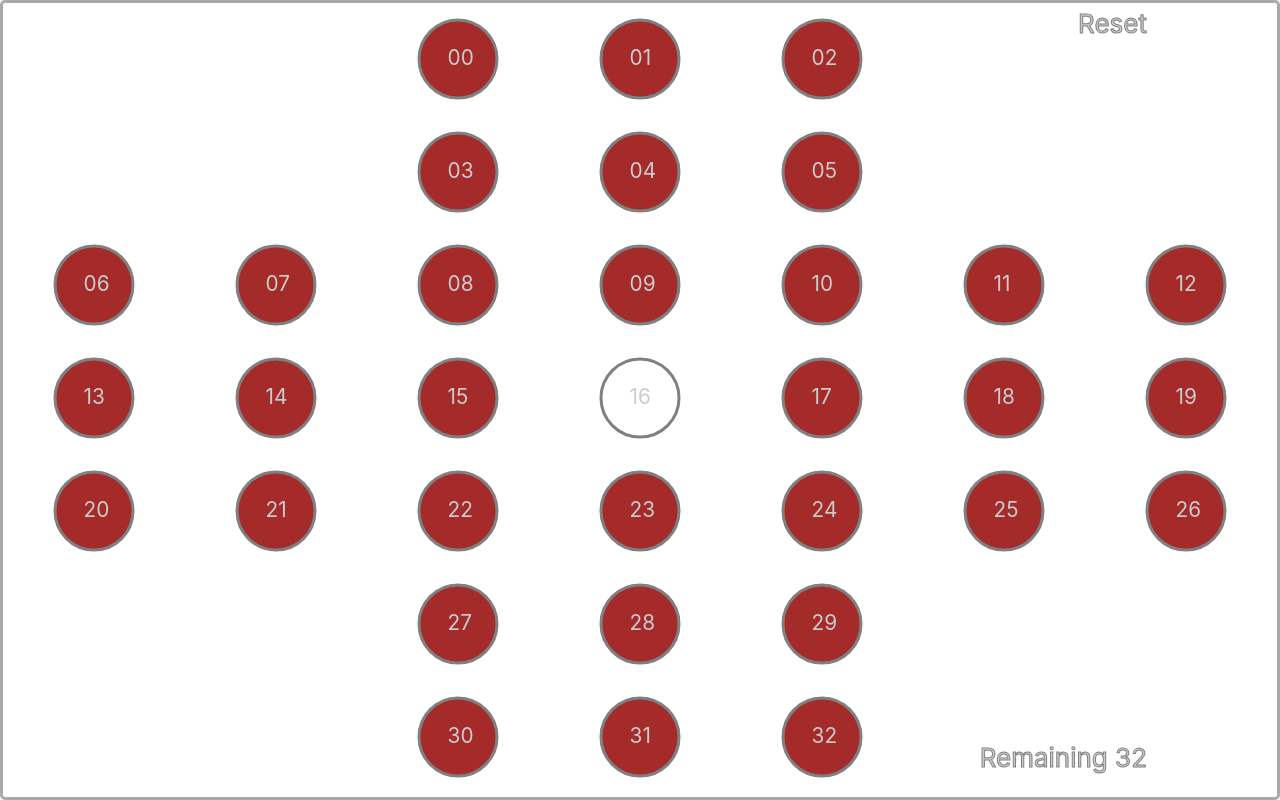
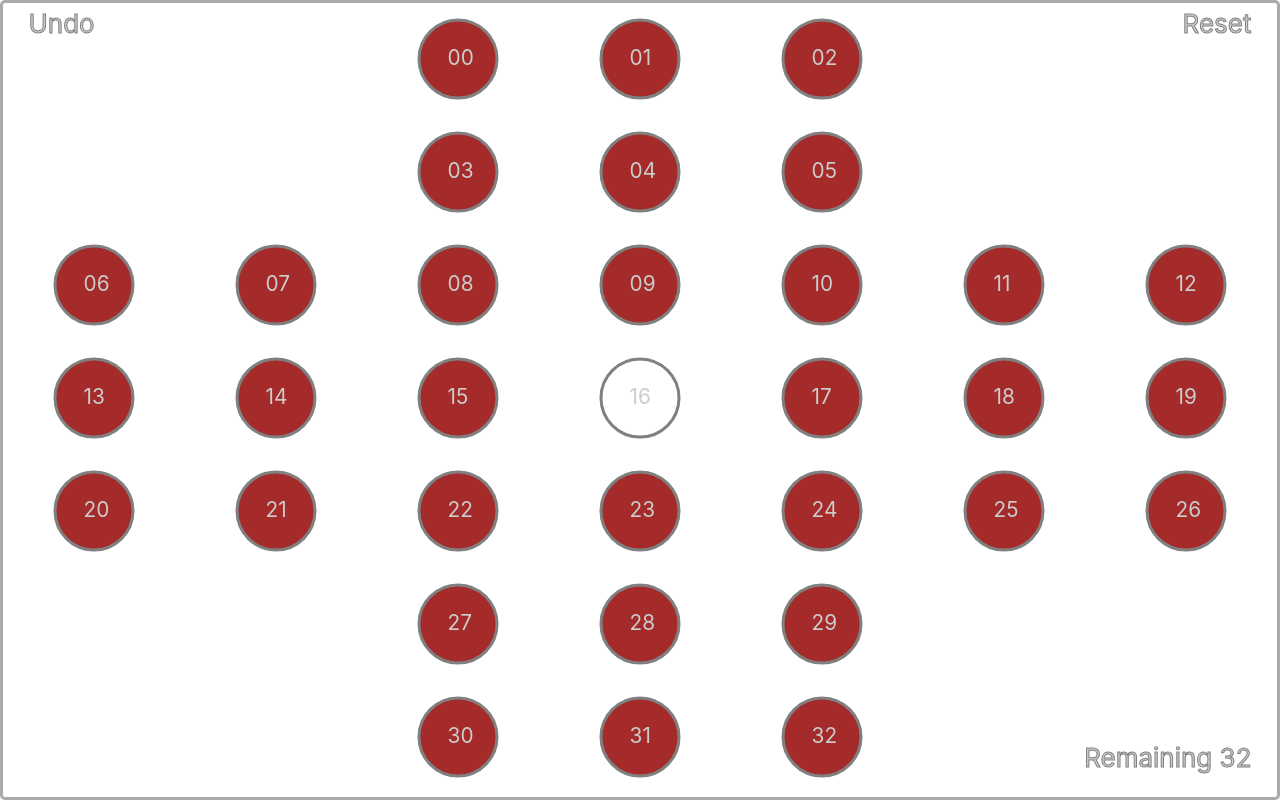
Before and after one commit to rodvlopes/resta1, a React (Create React App) app: page / in a window 1280 px wide. Built offline with nearby package versions, Linux system fonts and the light colour scheme.

Commit message:
Auto resize upon window resize. Added undo button.

```diff
--- a/src/App.tsx
+++ b/src/App.tsx
@@ -1,13 +1,28 @@
 import Board from './PegSolitaire'
 import { userPrefesDark } from './MMUtil'
+import { useEffect, useState } from 'react'
 
 function App() {
   const className = userPrefesDark() ? 'App dark' : 'App'
   const sequence = new URLSearchParams(window.location.search).get('sequence') || ''
+  const [width, setWidth] = useState(window.innerWidth - 6)
+  const [height, setHeight] = useState(window.innerHeight - 6)
+
+  const handleRisize = () => {
+    setWidth(window.innerWidth - 6)
+    setHeight(window.innerHeight - 6)
+  }
+
+  useEffect(() => {
+    window.addEventListener('resize', handleRisize)
+    return () => {
+      window.removeEventListener('resize', handleRisize)
+    }
+  }, [])
 
   return (
     <div className={className}>
-      <Board sequence={sequence} />
+      <Board sequence={sequence} width={width} height={height} />
     </div>
   )
 }
--- a/src/PegSolitaire.tsx
+++ b/src/PegSolitaire.tsx
@@ -21,14 +21,16 @@ type MoveT = [from: number, mid: number, to: number, id: string]
 type BoardHoleStateT = null | 'peg' | 'empty' | 'destination' | 'selected'
 
 export class BoardHoleView {
-  x: number
-  y: number
+  xInitial: number
+  yInitial: number
+  x!: number
+  y!: number
   id: number
-  peg: PegT
+  peg!: PegT
   selected: BoardHoleStateT
   validMoves: MoveT[]
   refMove: MoveT | null
-  holeRadius: number
+  holeRadius!: number
   static central = 16
 
   constructor(
@@ -40,21 +42,13 @@ export class BoardHoleView {
     width = 0,
     height = 0
   ) {
-    const holew = Math.floor(width / 7),
-      dholew = Math.floor(holew / 2),
-      holeh = Math.floor(height / 7),
-      dholeh = Math.floor(holeh / 2),
-      holeRadius = Math.floor(0.35 * Math.min(holew, holeh))
-
+    this.xInitial = x
+    this.yInitial = y
+    this.update(peg, width, height)
     this.id = id
     this.validMoves = validMoves
-    this.peg = peg
     this.selected = selected
     this.refMove = null
-    //Adiciona o deslocamento para centralizar o círculo
-    this.x = x * holew + dholew
-    this.y = y * holeh + dholeh
-    this.holeRadius = holeRadius
   }
 
   get state(): BoardHoleStateT {
@@ -87,6 +81,21 @@ export class BoardHoleView {
     this.selected = 'destination'
     this.refMove = move
     return this
+  }
+
+  update(peg: PegT, width: number, height: number) {
+    const holew = Math.floor(width / 7),
+      dholew = Math.floor(holew / 2),
+      holeh = Math.floor(height / 7),
+      dholeh = Math.floor(holeh / 2),
+      holeRadius = Math.floor(0.35 * Math.min(holew, holeh))
+
+    this.peg = peg
+
+    //Adiciona o deslocamento para centralizar o círculo
+    this.x = this.xInitial * holew + dholew
+    this.y = this.yInitial * holeh + dholeh
+    this.holeRadius = holeRadius
   }
 }
 
@@ -242,8 +251,8 @@ type BoardConfigT = {
 }
 
 function Board({
-  width = window.innerWidth - 6,
-  height = window.innerHeight - 6,
+  width = 100,
+  height = 100,
   compactView = false,
   sequence = '',
 }: BoardConfigT = {}) {
@@ -251,8 +260,8 @@ function Board({
 
   const [engine, setEngine] = React.useState(lazyEngineBuilder(sequence))
   const [holes, setHoles] = React.useState(lazyHolesBuilder(engine, width, height))
-  holes.forEach((h, i) => {
-    h.peg = engine.holes[i]
+  holes.forEach((hole, i) => {
+    hole.update(engine.holes[i], width, height)
   })
 
   const [solutionFinderWorker, setSolutionFinderWorker]: [Worker | undefined, any] =
@@ -307,6 +316,7 @@ function Board({
 
   const ref = useD3(
     (svg) => {
+      console.log('Render D3')
       svg.selectAll('*').remove()
 
       const g = svg
@@ -339,8 +349,8 @@ function Board({
 
         svg
           .append('svg:text')
-          .attr('x', width - 130)
-          .attr('y', height - 30 + 'px')
+          .attr('x', width - 0.02 * width)
+          .attr('y', height - 30)
           .attr('text-anchor', 'end')
           .attr('class', 'remaining')
           .text(`Remaining ${engine.score}`)
@@ -350,28 +360,40 @@ function Board({
 
         svg
           .append('svg:text')
-          .attr('x', 30)
-          .attr('y', height - 30 + 'px')
+          .attr('x', 0.02 * width)
+          .attr('y', height - 30)
           .attr('class', 'solutions')
           .text(() =>
             engine.isWinner()
-              ? 'You are the one!'
+              ? width < 800
+                ? 'Wow!!!'
+                : 'You are the one!'
               : solutionsFound
-              ? `There are ${solutionsFound.length} possible solutions.`
+              ? width < 800
+                ? `${solutionsFound.length} solutions`
+                : `There are ${solutionsFound.length} possible solutions.`
               : ''
           )
 
         svg
           .append('svg:text')
-          .attr('x', width - 130)
-          .attr('y', 30 + 'px')
+          .attr('x', 0.02 * width)
+          .attr('y', 30)
+          .attr('class', 'undoButton')
+          .text('Undo')
+          .on('click', () => undoLastMove())
+
+        svg
+          .append('svg:text')
+          .attr('x', width - 0.02 * width)
+          .attr('y', 30)
           .attr('text-anchor', 'end')
           .attr('class', 'resetButton')
           .text('Reset')
           .on('click', () => reset())
       }
     },
-    [engine, holes, solutionsFound, compactView]
+    [engine, holes, solutionsFound]
   )
 
   const receiveMessageFromFinder = React.useCallback((e: MessageEvent) => {
--- a/src/index.css
+++ b/src/index.css
@@ -39,17 +39,20 @@ svg text {
 svg text.score,
 svg text.solutions,
 svg text.remaining,
+svg text.undoButton,
 svg text.resetButton {
   font-size: 1em;
   stroke: grey;
   stroke-width: 1px;
 }
 
-svg text.resetButton {
+svg text.resetButton,
+svg text.undoButton {
   cursor: pointer;
 }
 
-svg text.resetButton:hover {
+svg text.resetButton:hover,
+svg text.undoButton:hover {
   stroke: #61dafb;
 }
 
```
Also changed, not shown: public/manifest.json, 2 other files (tests, documents, lock files or other folders).
